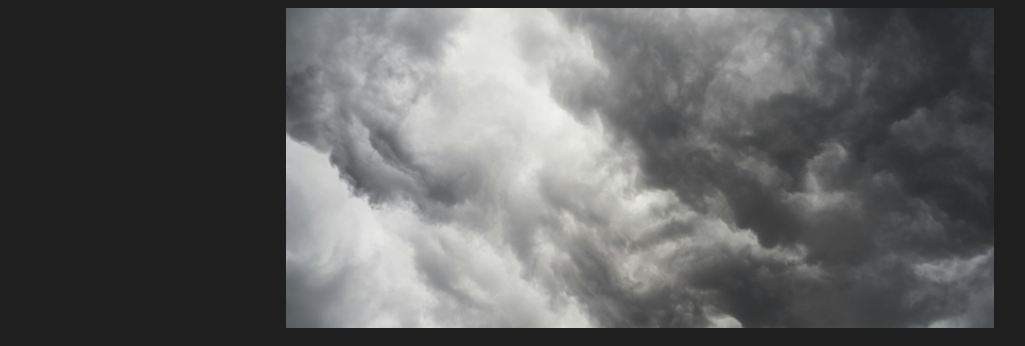
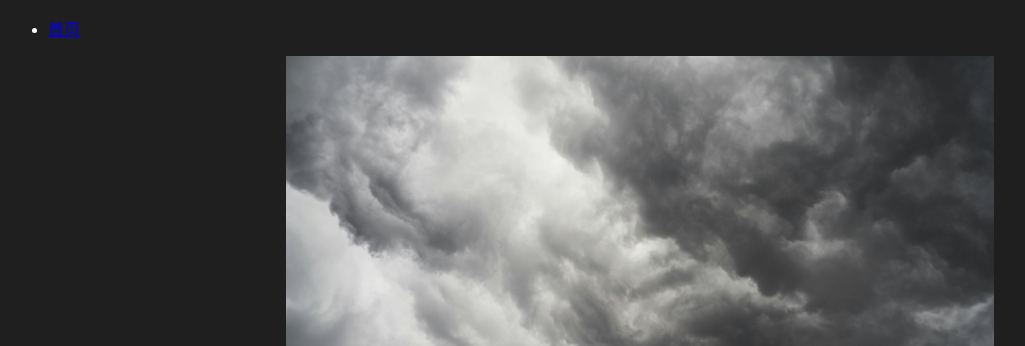
Before and after one commit to kitln/kitln.github.io, a plain HTML site: page index.html in a window 1280 px wide. Shown: the top 346 px of the page, without its empty margins (0-1025 px from the left). Drawn offline with Linux system fonts and the light colour scheme; a web font is replaced by a local one.

Commit message:
Update index.html

```diff
--- a/index.html
+++ b/index.html
@@ -27,6 +27,11 @@
 		</style>
 	</head>
 	<body>
+		<nav>
+			<ul>
+				<li><a href="/">首页</a></li>
+			</ul>
+		</nav>
 		<img class="wallph" src="/ph/wallph.jpg" alt="Wallpaper">
 		<h1 class="QS">KiralX0n 的小窝</h1>
 	</body>
```
